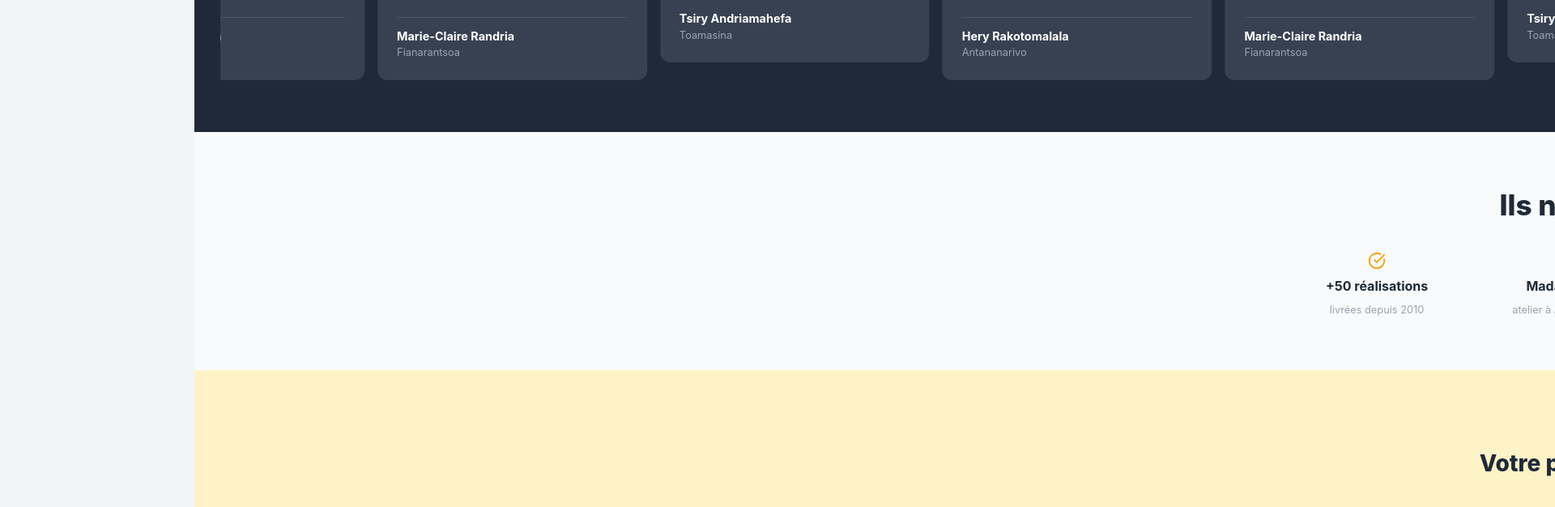
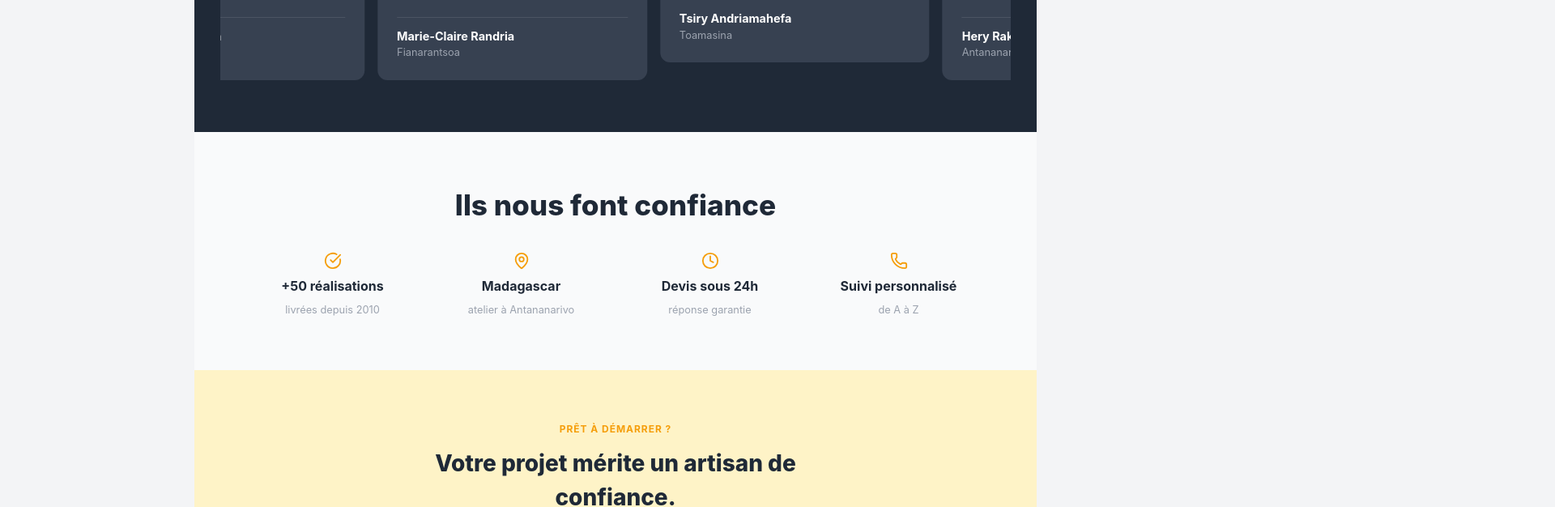
Before and after one commit to Crypoune/holberton_portfolio_project, a React (Vite) app in the folder menuisierpro/frontend/: page / in a window 1280 px wide. Shown: the part 1588-2214 px from the top of the page at 81% size, 1920 px wide, since content can reach past the window. Built offline with nearby package versions, Linux system fonts and the light colour scheme.

Commit message:
fix: prevent horizontal page overflow caused by marquee track width

```diff
--- a/menuisierpro/frontend/src/styles/_base.scss
+++ b/menuisierpro/frontend/src/styles/_base.scss
@@ -8,6 +8,7 @@
 
   &__content {
     flex: 1;
+    min-width: 0;
     transition: margin-left 0.25s ease;
 
     @include lg {
```
